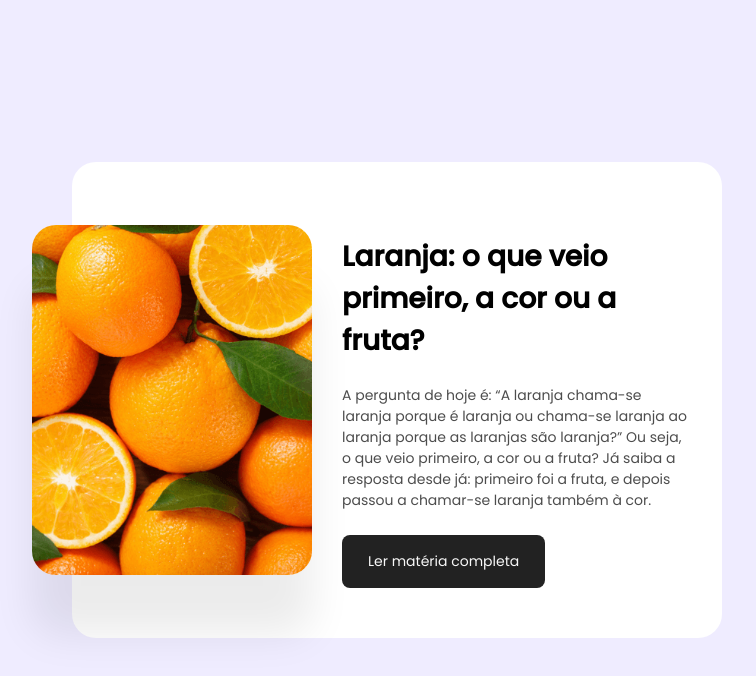
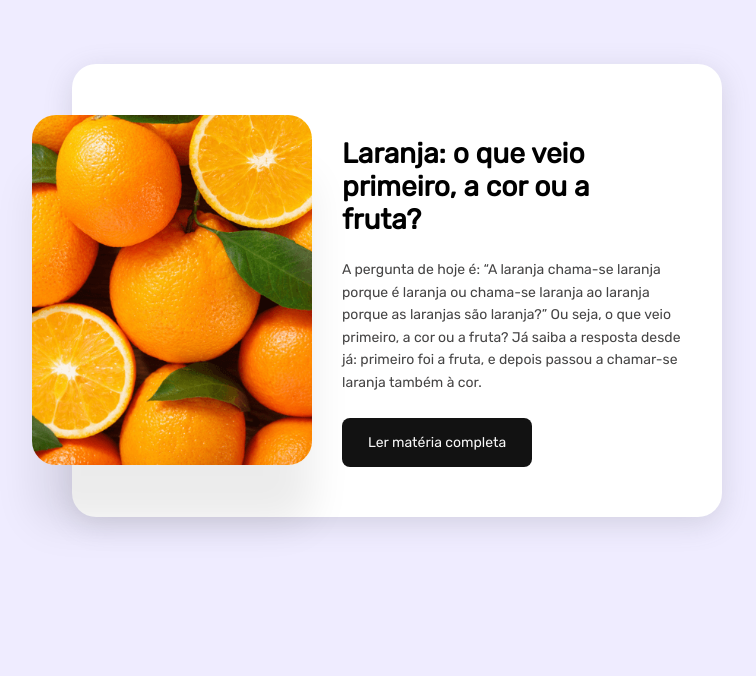
Before and after one commit to rickyrossi/Cards, a plain HTML site: page index.html in a window 1280 px wide. Shown: the whole page, without its empty margins (243-999 px from the left). Drawn offline with Linux system fonts and the light colour scheme.

Commit message:
Atualizações de Texto e Cores

```diff
--- a/index.html
+++ b/index.html
@@ -7,10 +7,9 @@
     <title>Card 1</title>
     <link rel="stylesheet" href="style.css" />
     <link rel="preconnect" href="https://fonts.googleapis.com" />
-    <link
-      href="https://fonts.googleapis.com/css2?family=Poppins:wght@300;400;500&display=swap"
-      rel="stylesheet"
-    />
+    <link rel="preconnect" href="https://fonts.googleapis.com">
+<link rel="preconnect" href="https://fonts.gstatic.com" crossorigin>
+<link href="https://fonts.googleapis.com/css2?family=Rubik&display=swap" rel="stylesheet">
   </head>
   <body>
     <div class="card">
--- a/style.css
+++ b/style.css
@@ -1,8 +1,3 @@
-body,
-html {
-  height: 100%;
-}
-
 * {
   box-sizing: border-box;
 }
@@ -11,10 +6,10 @@ body {
   display: flex;
   align-items: center;
   justify-content: center;
-  margin: 0;
+  margin: 5%;
   background: #efecff;
   background-size: 16px 16px;
-  font-family: "Euclid Circular A", "Poppins";
+  font-family: 'Rubik', sans-serif;
 }
 
 .card {
@@ -25,11 +20,12 @@ body {
   padding: 50px 30px 50px 20px;
   background: #ffffff;
   border-radius: 24px;
+  box-shadow: rgba(100, 100, 111, 0.2) 0px 7px 29px 0px;
 }
 
 .card img {
   max-width: 280px;
-  width: 28vw;
+  width: 30vw;
   height: 350px;
   object-fit: cover;
   margin-left: -60px;
@@ -46,19 +42,20 @@ body {
 .card h3 {
   font-size: 16px;
   font-weight: 400;
-  color: rgb(0 0 0 / 90%);
+  color: #121212;
 }
 
 .card p {
   font-size: 14px;
   font-weight: 400;
-  color: rgb(0 0 0 / 70%);
+  color: #464545;
   margin-bottom: 24px;
+  line-height: 1.6em;
 }
 
 .card button {
   border: 0;
-  background: #222;
+  background: #121212;
   color: #f8f8f8;
   font-family: inherit;
   padding: 16px 26px;
@@ -73,7 +70,7 @@ body {
 
 @media (width <= 740px) {
   .card {
-    margin: 0 40px;
+    margin: 40px;
     padding-left: 50px;
     padding-right: 50px;
     width: 100%;
@@ -91,8 +88,9 @@ body {
   }
 
   .card img {
-    margin: -100px 0 30px 0;
+    margin: -70px 0 16px 0;
     width: 100%;
     max-width: 1000px;
+    max-height: 250px;
   }
 }
```
